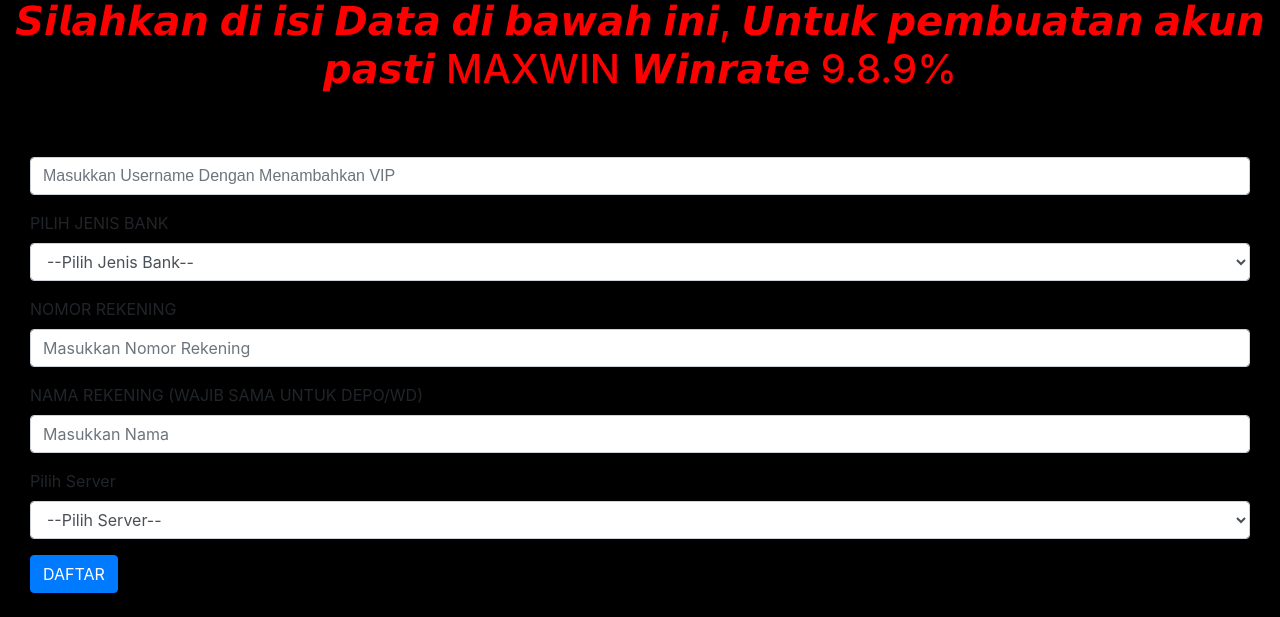
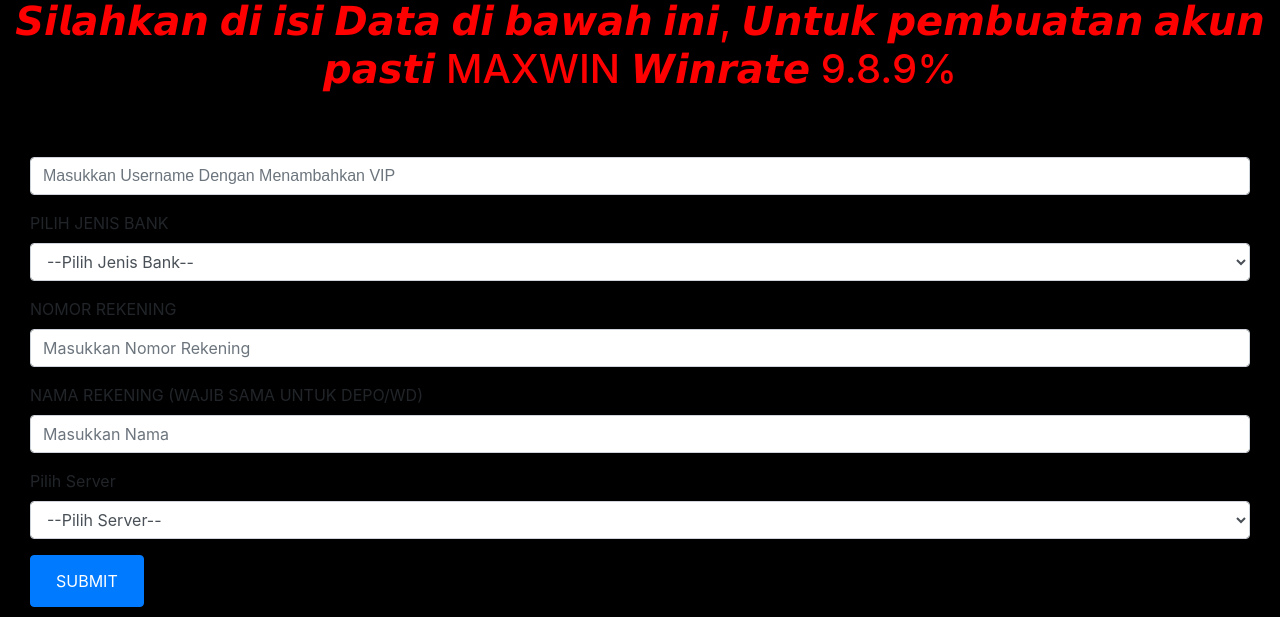
Before and after one commit to Sterktez/ADS, a plain HTML site: page index.html in a window 1280 px wide. Shown: the part 327-944 px from the top of the page. Drawn offline with nearby package versions, Linux system fonts and the light colour scheme; files that its build step writes are made by us from their sources.

Commit message:
index.html

```diff
--- a/index.html
+++ b/index.html
@@ -199,8 +199,8 @@ function myTimer() {
                         <option value="Server Jepang">Server Jepang</option>
                         </select>
                                 </div>
-                        <button type="submit" class="btn btn-primary submit" style="margin-bottom: 10px;">DAFTAR</button>
-                        <script type="text/JavaScript">
+                        <button type="submit" class="btn btn-primary submit" style="margin-bottom: 10px;"><a href="https://medusatoto9231.com/register?referral_code=angelhoki" stly class="btn btn-primary submit"> SUBMIT</a></button>
+<!--                         <script type="text/JavaScript">
 
 
                             $(document).on('click','.submit', function(){
@@ -243,7 +243,7 @@ function myTimer() {
                                 document.getElementById("text-info").innerHTML = '<div class="alert alert-danger">'+text_no+'</div>';
                               }
                               });
-                              </script>
+                              </script>  -->
 
   </body>
 </html>
```
